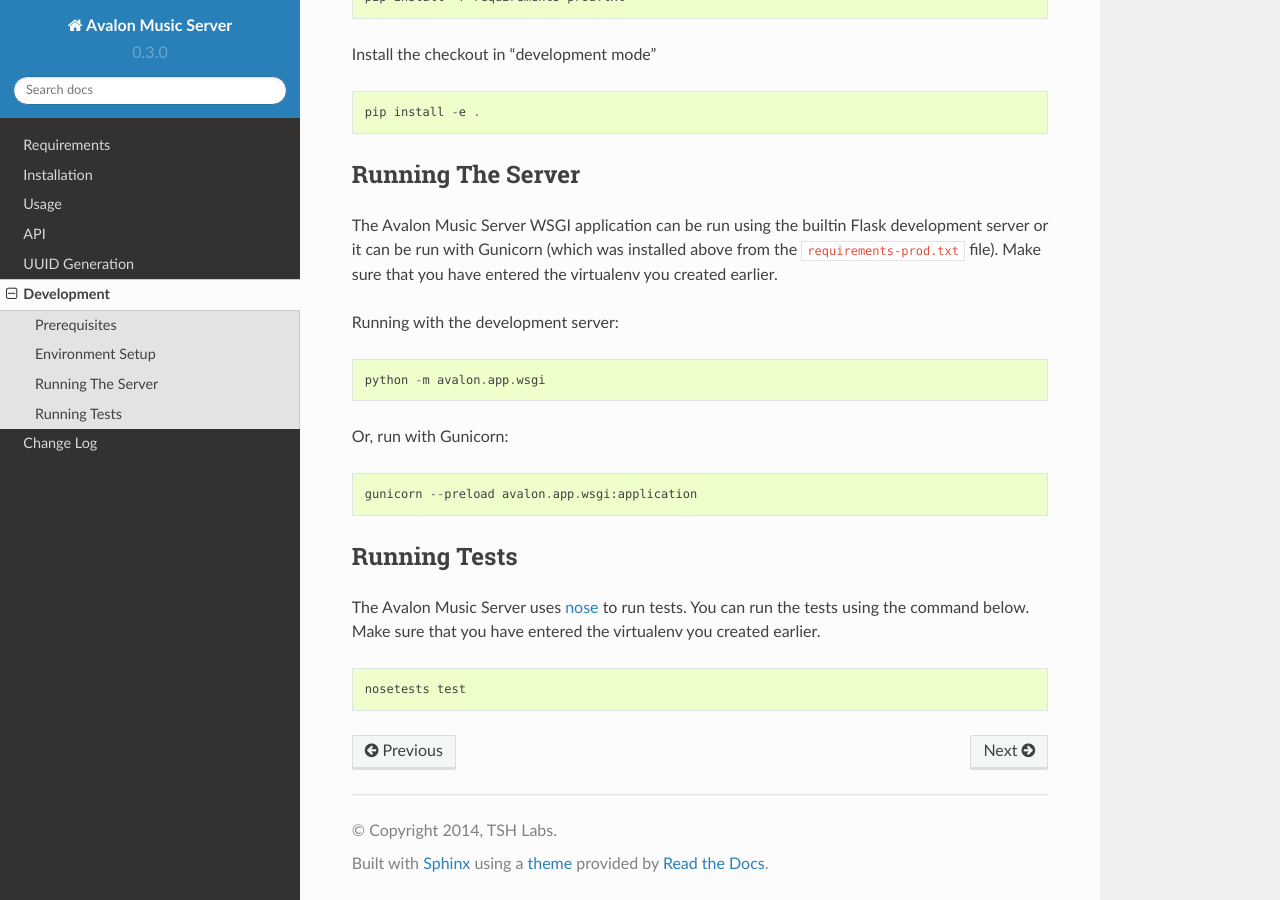
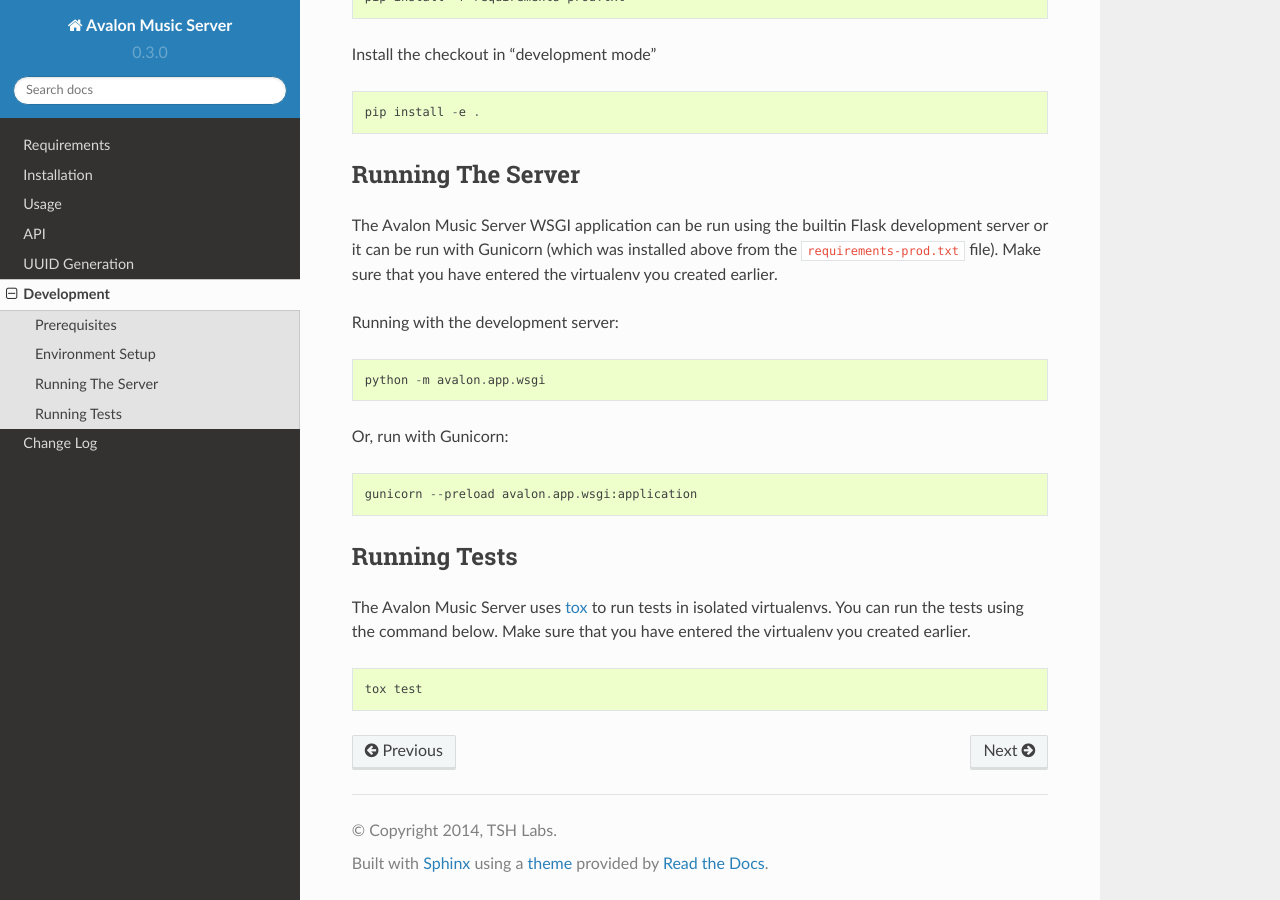
Before and after one commit to 56quarters/avalonms, a Sphinx documentation site: the page built from doc/source/development.rst, in a window 1280 px wide and 900 px high, scrolled down 1056 px. Built offline with Sphinx 7.4.7 and the Read the Docs theme 2.0.0, drawn with Linux system fonts in a browser that asks for light colours.

Commit message:
Update docs about running tests

```diff
--- a/doc/source/development.rst
+++ b/doc/source/development.rst
@@ -66,8 +66,8 @@
 Running Tests
 ~~~~~~~~~~~~~
 
-The Avalon Music Server uses `nose <http://nose.rtfd.org>`_ to run tests. You can run
-the tests using the command below. Make sure that you have entered the virtualenv you
-created earlier. ::
+The Avalon Music Server uses `tox <https://testrun.org/tox/latest/>`_ to run tests
+in isolated virtualenvs. You can run the tests using the command below. Make sure
+that you have entered the virtualenv you created earlier. ::
 
-    nosetests test
+    tox test
```
